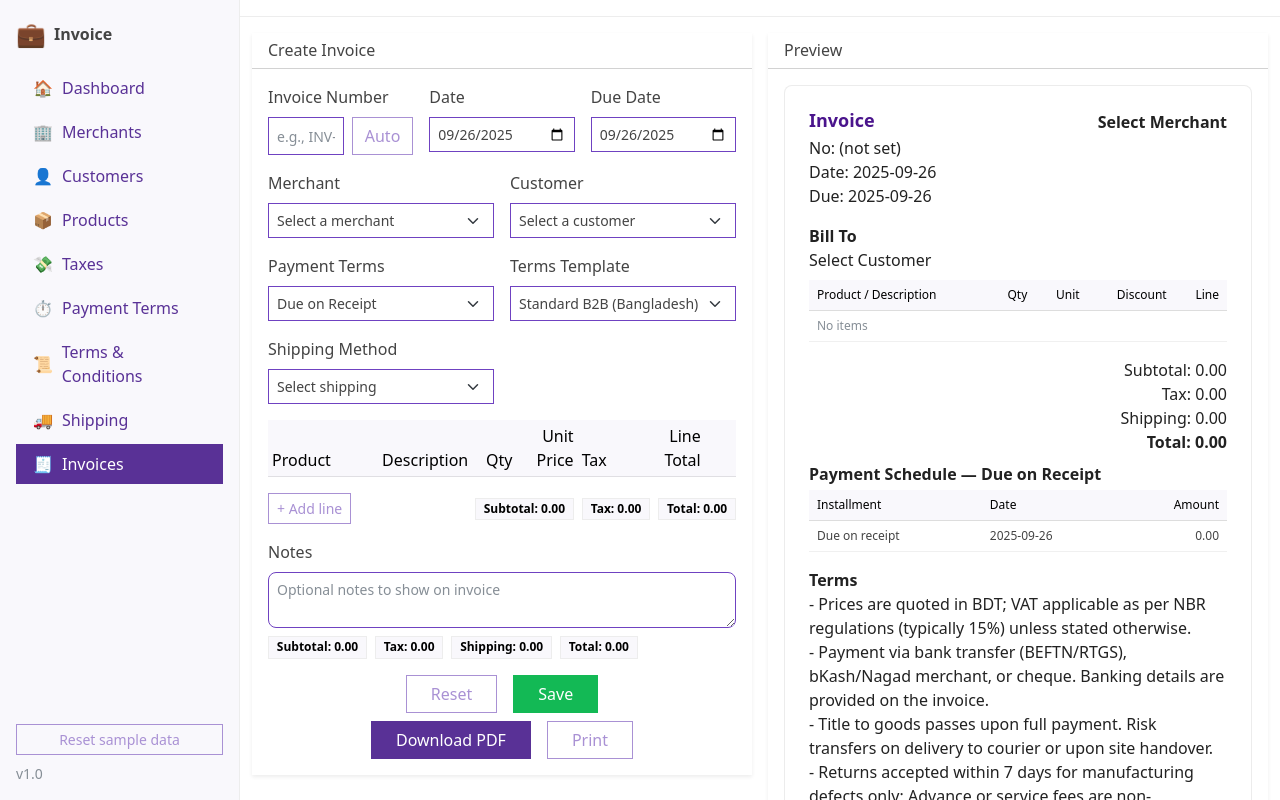
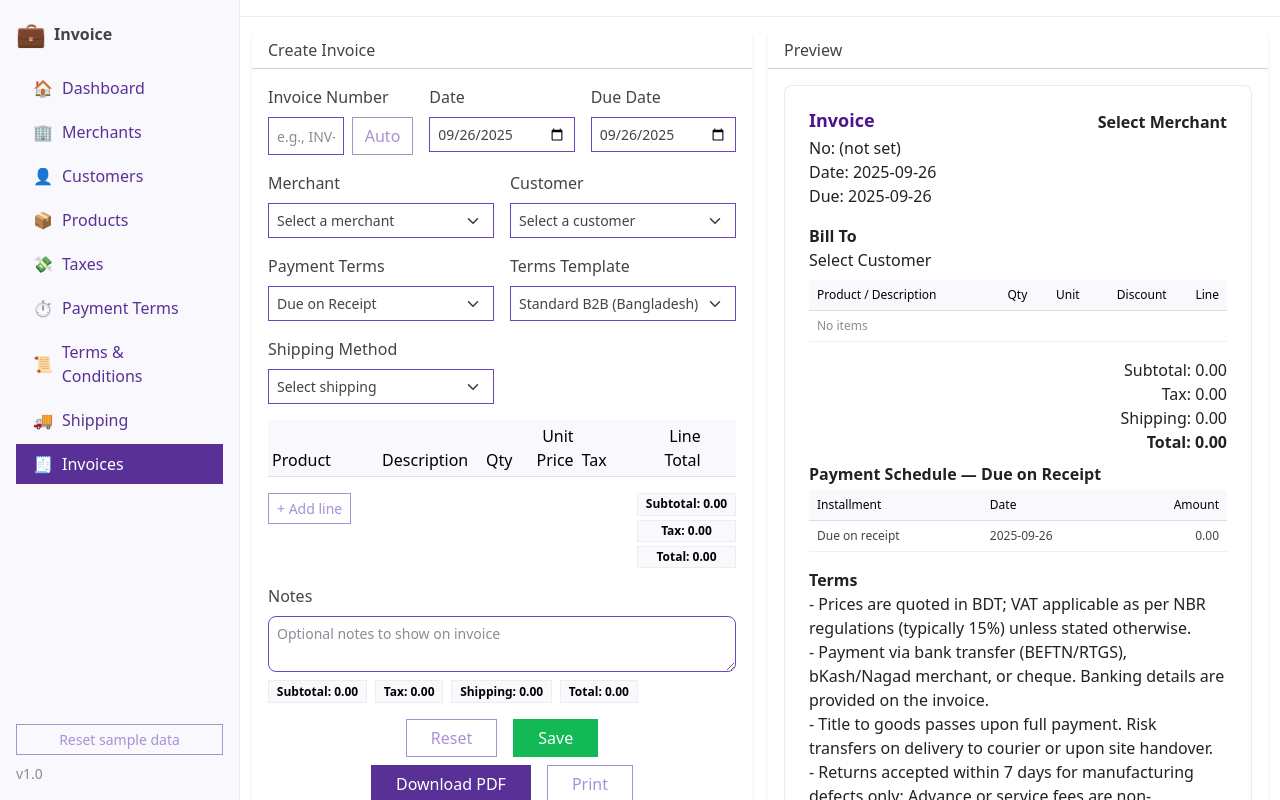
Before and after one commit to shafikshaon/billing, a Vue app: page /invoices/new in a window 1280 px wide. Built offline with nearby package versions, Linux system fonts and the light colour scheme.

Commit message:
Refine `LineItemsEditor` layout: align totals to text-end, switch badges to block for better spacing.

```diff
--- a/src/components/LineItemsEditor.vue
+++ b/src/components/LineItemsEditor.vue
@@ -98,12 +98,12 @@ defineExpose({ totals })
       </tbody>
     </table>
 
-    <div class="d-flex align-items-center mt-2">
+    <div class="d-flex align-items-start mt-2">
       <button class="btn btn-sm btn-outline-secondary" type="button" @click="addItem">+ Add line</button>
-      <div class="ms-auto d-flex gap-2">
-        <span class="badge text-bg-light border">Subtotal: {{ totals.sub.toFixed(2) }}</span>
-        <span class="badge text-bg-light border">Tax: {{ totals.tax.toFixed(2) }}</span>
-        <span class="badge text-bg-light border">Total: {{ totals.total.toFixed(2) }}</span>
+      <div class="ms-auto text-end">
+        <div class="badge text-bg-light border d-block mb-1">Subtotal: {{ totals.sub.toFixed(2) }}</div>
+        <div class="badge text-bg-light border d-block mb-1">Tax: {{ totals.tax.toFixed(2) }}</div>
+        <div class="badge text-bg-light border d-block">Total: {{ totals.total.toFixed(2) }}</div>
       </div>
     </div>
   </div>
```
